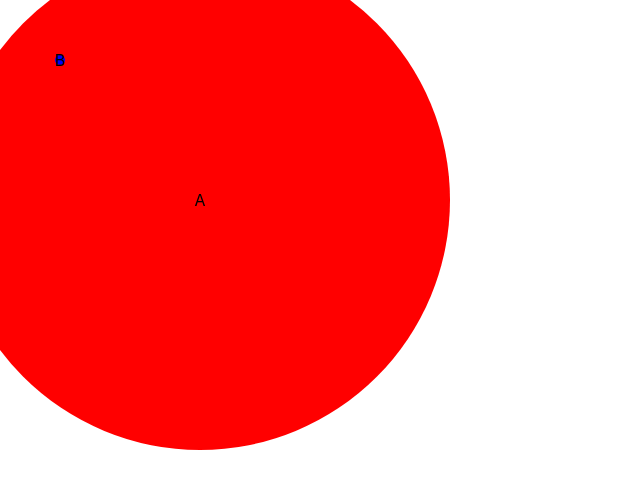
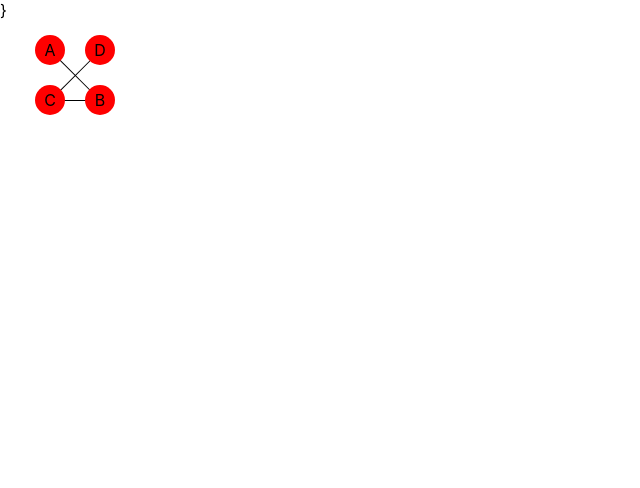
Before and after one commit to pedroqueiroga/algorithms-visualization, a React (Create React App) app: page / in a window 1280 px wide. Shown: the top 488 px of the page, without its empty margins (0-640 px from the left). Built offline with nearby package versions, Linux system fonts and the light colour scheme.

Commit message:
add graph component

```diff
--- a/src/components/Graph/Edge/Edge.js
+++ b/src/components/Graph/Edge/Edge.js
@@ -26,19 +26,14 @@ const edge = props => {
       backgroundColor: 'black',
       position: 'absolute',
       left: edge.x - width / 2,
-      top: edge.y
+      top: edge.y,
+      zIndex: -1
     };
   };
 
   return (
-    <div>
-      <div style={dynamicStyle()}>
-      </div>
-
-      <Node x={p1.x} y={p1.y} size={50} label='a' color='blue' />
-      <Node x={p2.x} y={p2.y} size={50} label='b' color='blue' />
-
-    </div>
+		<div style={dynamicStyle()}>
+		</div>
   );
 
 };
--- a/src/components/Graph/Graph.js
+++ b/src/components/Graph/Graph.js
@@ -10,18 +10,23 @@ const graph = (props) => {
 	let nodesHash = {};
 
 	nodes.forEach(node => {
-		nodesHash[node.]
+		nodesHash[node.label] = {...node};
 	})
 
 	return (
 		<div>
-			{nodes.map((node, idx) => <Node key={idx} label={node.label} x={node.x} y={node.y}/>)}
+			{nodes.map((node, idx) => <Node key={idx} label={node.label} x={node.x} y={node.y} size={30} color='red'/>)}}
+			{edges.map((edge, idx) => <Edge key={idx}
+				p1={{ x: nodesHash[edge.labelNode1].x, y: nodesHash[edge.labelNode1].y }}
+				p2={{ x: nodesHash[edge.labelNode2].x, y: nodesHash[edge.labelNode2].y }}/>)}
 		</div>
 	)
 }
 
 graph.propTypes = {
-	nodes: PropTypes.arrayOf(PropTypes.shape({ x: PropTypes.number, y: PropTypes.number, label: PropTypes.oneOf([PropTypes.number, PropTypes.string]) })),
+	nodes: PropTypes.arrayOf(
+		PropTypes.shape({ x: PropTypes.number, y: PropTypes.number, label: PropTypes.oneOf([PropTypes.number, PropTypes.string]) })
+	),
 	edges: PropTypes.arrayOf(
 		PropTypes.shape({
 			labelNode1: PropTypes.string,
@@ -29,3 +34,4 @@ graph.propTypes = {
 		})
 	)
 }
+export default graph;
--- a/src/containers/App.js
+++ b/src/containers/App.js
@@ -1,13 +1,24 @@
 import React from 'react';
-import Node from '../components/Graph/Node/Node';
+import Graph from '../components/Graph/Graph';
 
 function App() {
   return (
     <div className="App">
-      <Node size={500} id={0} x={200} y={200} label='A' color='red'/>
-      <Node size={10} id={1} x={60} y={60} label='B' color='blue'/>
-      {/* <Node size={15} id={15} x={2} y={30} color='blue' /> */}
+      <Graph nodes={[
+        {x: 50, y: 50, label: 'A'},
+        {x: 100, y: 100, label: 'B'},
+        {x: 50, y: 100, label: 'C'},
+        {x: 100, y: 50, label: 'D'}
+      ]} edges={[
+       { labelNode1: 'A',
+        labelNode2: 'B'},
+        { labelNode1: 'B',
+         labelNode2: 'C'},
+         { labelNode1: 'C',
+          labelNode2: 'D'}
+      ]}>
 
+      </Graph>
     </div>
   );
 }
```
